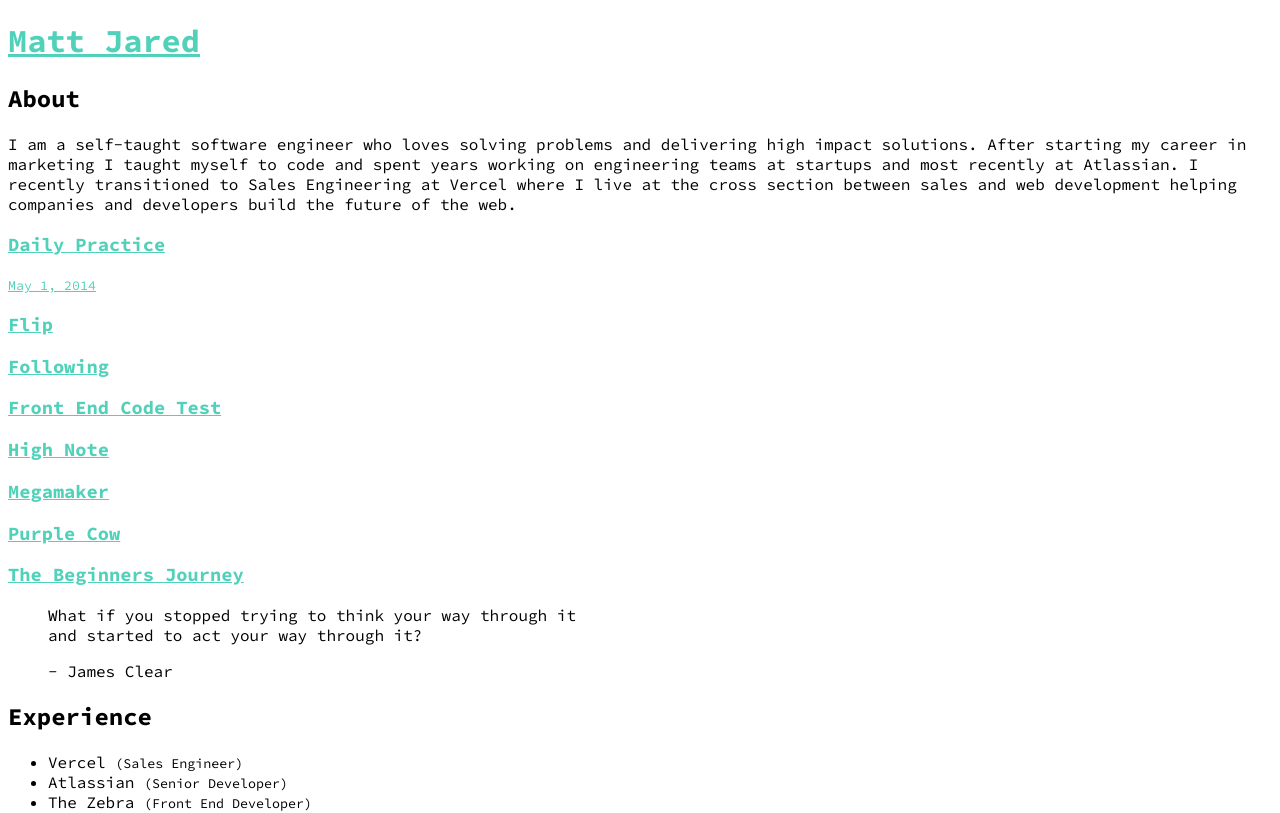
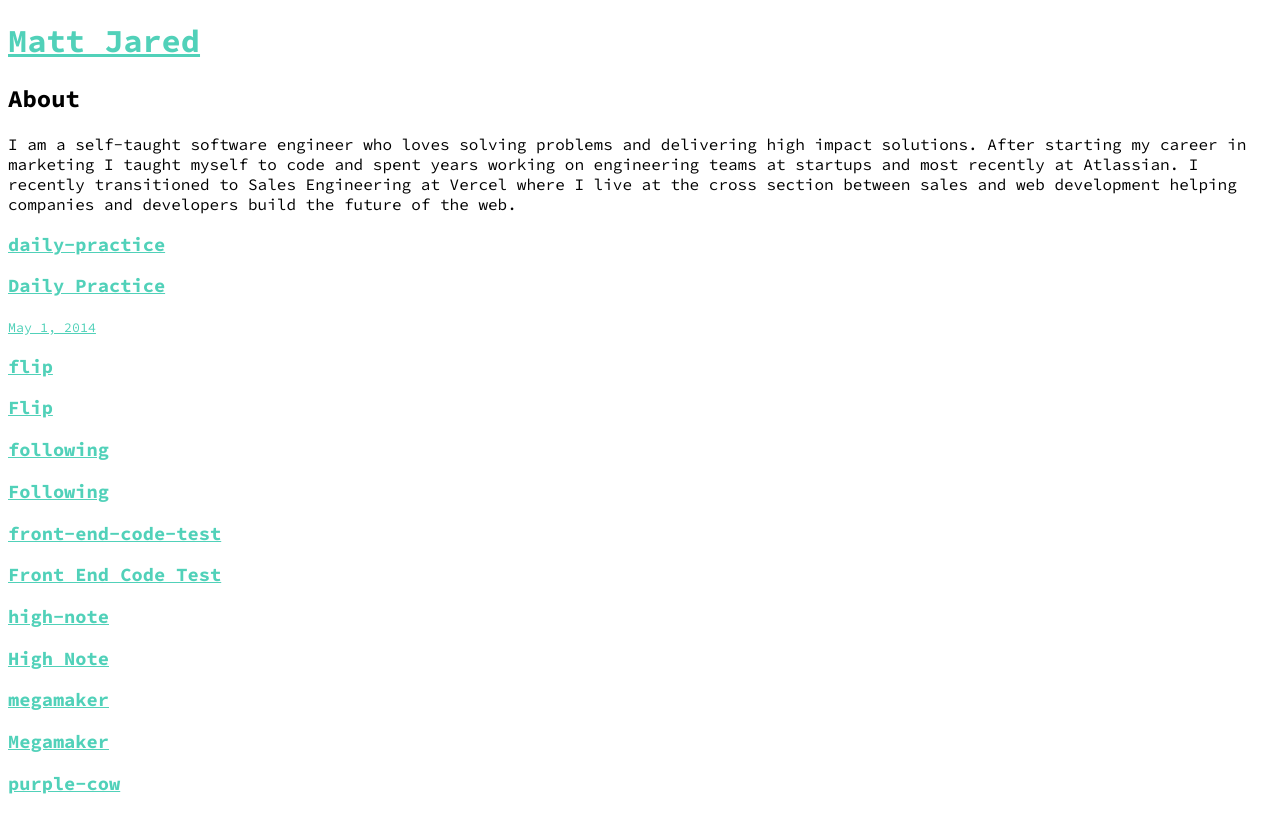
Before and after one commit to mattjared/personal-site, a Next.js app: page / in a window 1280 px wide. Shown: the top 813 px of the page. Built offline with nearby package versions, Linux system fonts and the light colour scheme; no server answers.

Commit message:
committing

```diff
--- a/app/BlogGridServer.js
+++ b/app/BlogGridServer.js
@@ -19,6 +19,7 @@ export default async function BlogGridServer() {
           return (
             <Box key={i}>
               <Link href={`/blog/${post.slug}`}>
+                <h3>{post.slug}</h3>
                 <h3>{post.title}</h3>
                 <p><small>{post.postDate}</small></p>
               </Link>
```
